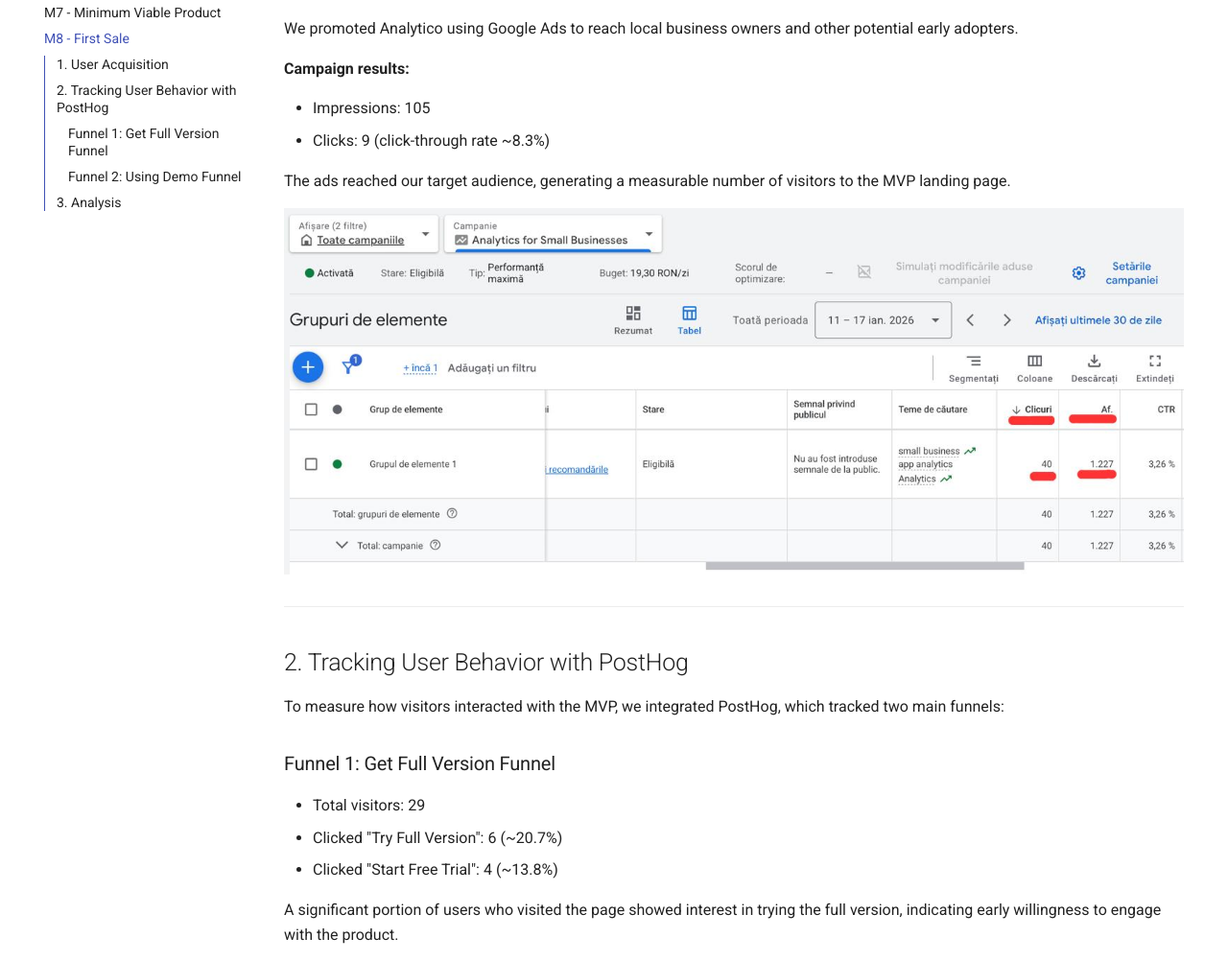
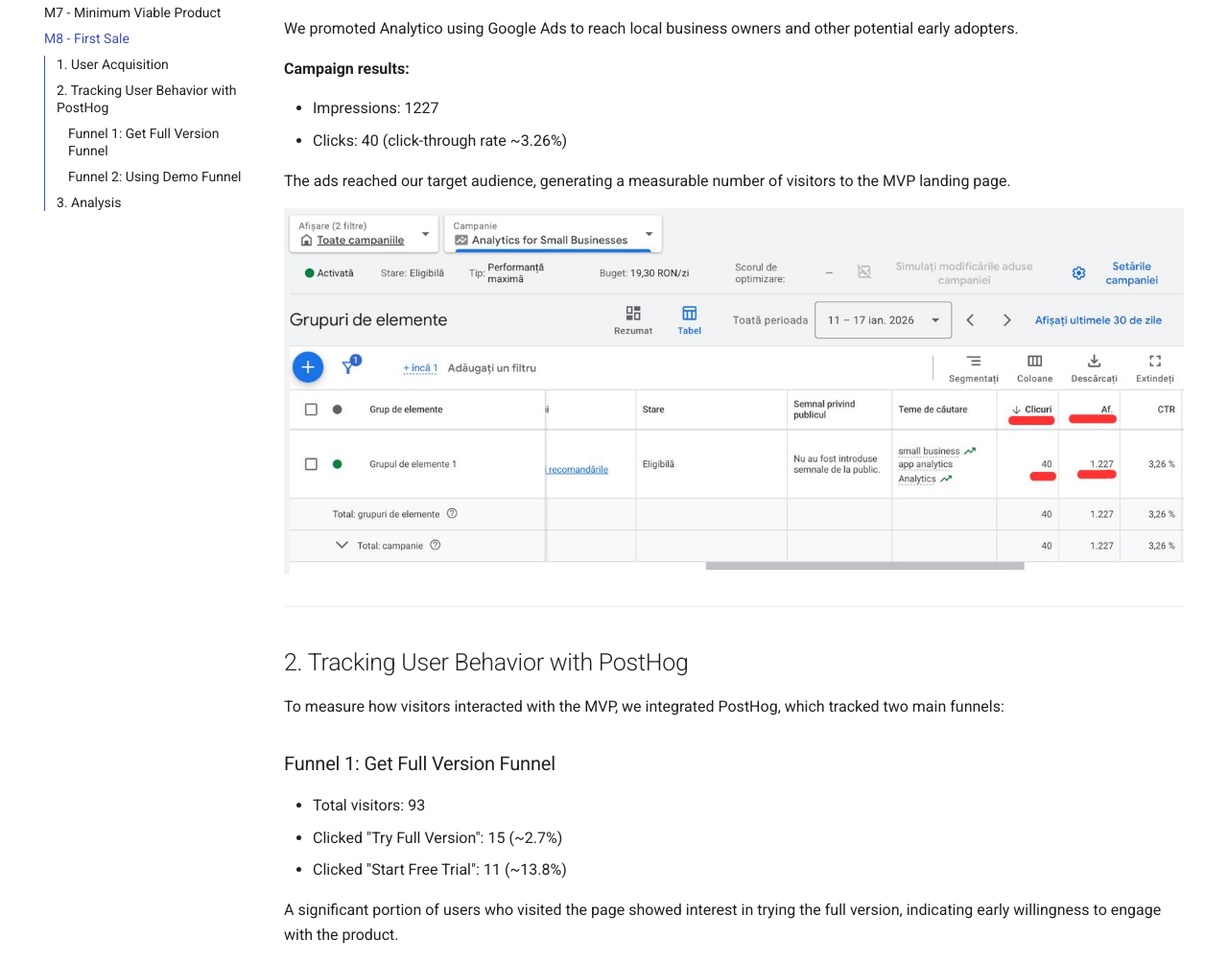
Before and after one commit to VladCostin4/analytico, an MkDocs documentation site: the page built from docs/m8.md, in a window 1280 px wide and 1400 px high. Shown: the part 305-1307 px from the top of the window at 96% size. Built offline with MkDocs 1.6.1 and Material for MkDocs 9.7.7, drawn with Linux system fonts in a browser that asks for light colours.

Commit message:
Updated m3, m7 (fully) and m8 partially

```diff
--- a/docs/m8.md
+++ b/docs/m8.md
@@ -10,8 +10,8 @@ We promoted Analytico using Google Ads to reach local business owners and other
 
 **Campaign results:**
 
-- Impressions: 105
-- Clicks: 9 (click-through rate ~8.3%)
+- Impressions: 1227
+- Clicks: 40 (click-through rate ~3.26%)
 
 The ads reached our target audience, generating a measurable number of visitors to the MVP landing page.
 
@@ -25,9 +25,9 @@ To measure how visitors interacted with the MVP, we integrated PostHog, which tr
 
 ### Funnel 1: Get Full Version Funnel
 
-- Total visitors: 29
-- Clicked "Try Full Version": 6 (~20.7%)
-- Clicked "Start Free Trial": 4 (~13.8%)
+- Total visitors: 93
+- Clicked "Try Full Version": 15 (~2.7%)
+- Clicked "Start Free Trial": 11 (~13.8%)
 
 A significant portion of users who visited the page showed interest in trying the full version, indicating early willingness to engage with the product.
 
```
Also changed, not shown: docs/m3.md (+11 -1 lines), docs/m7.md (+13 -2 lines).
